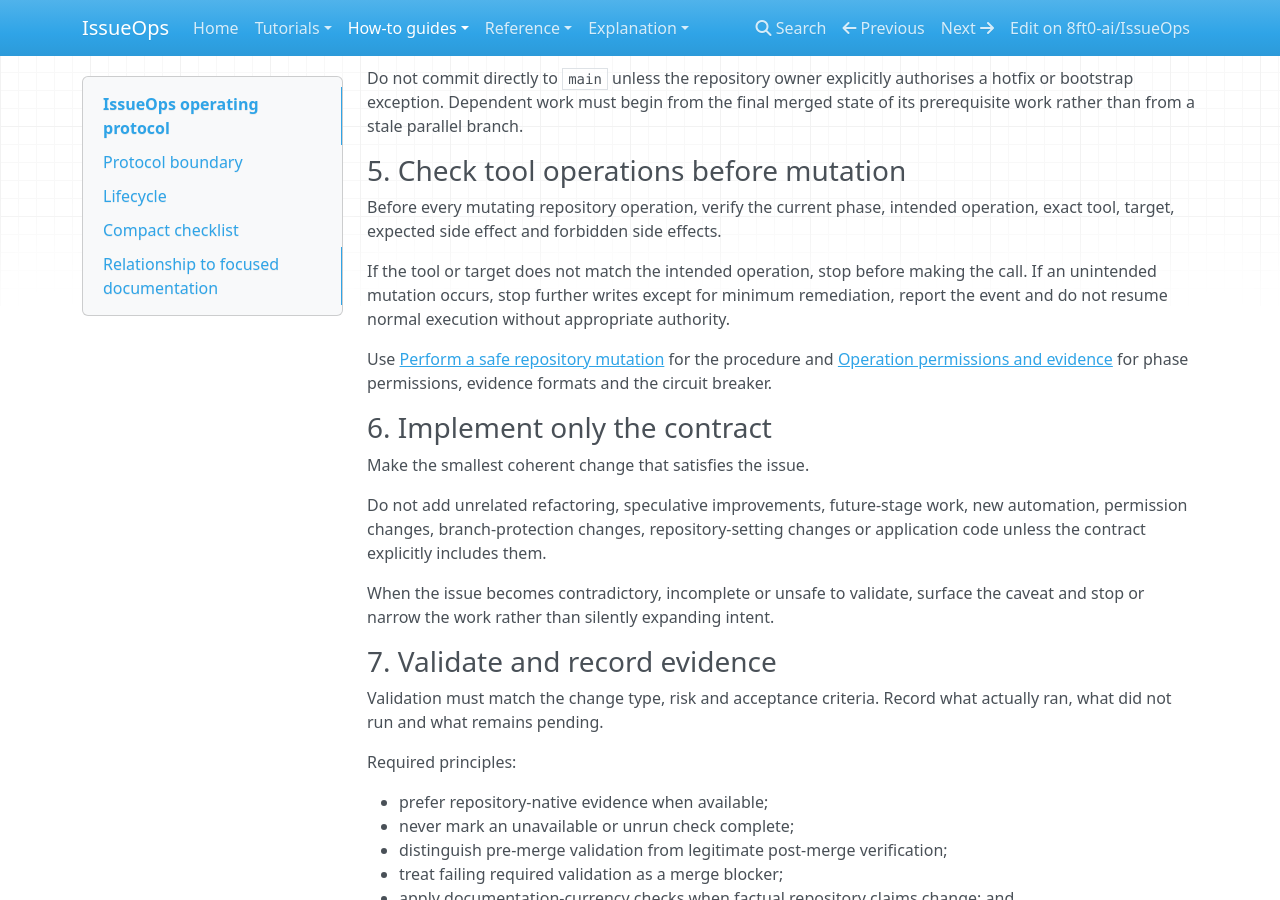
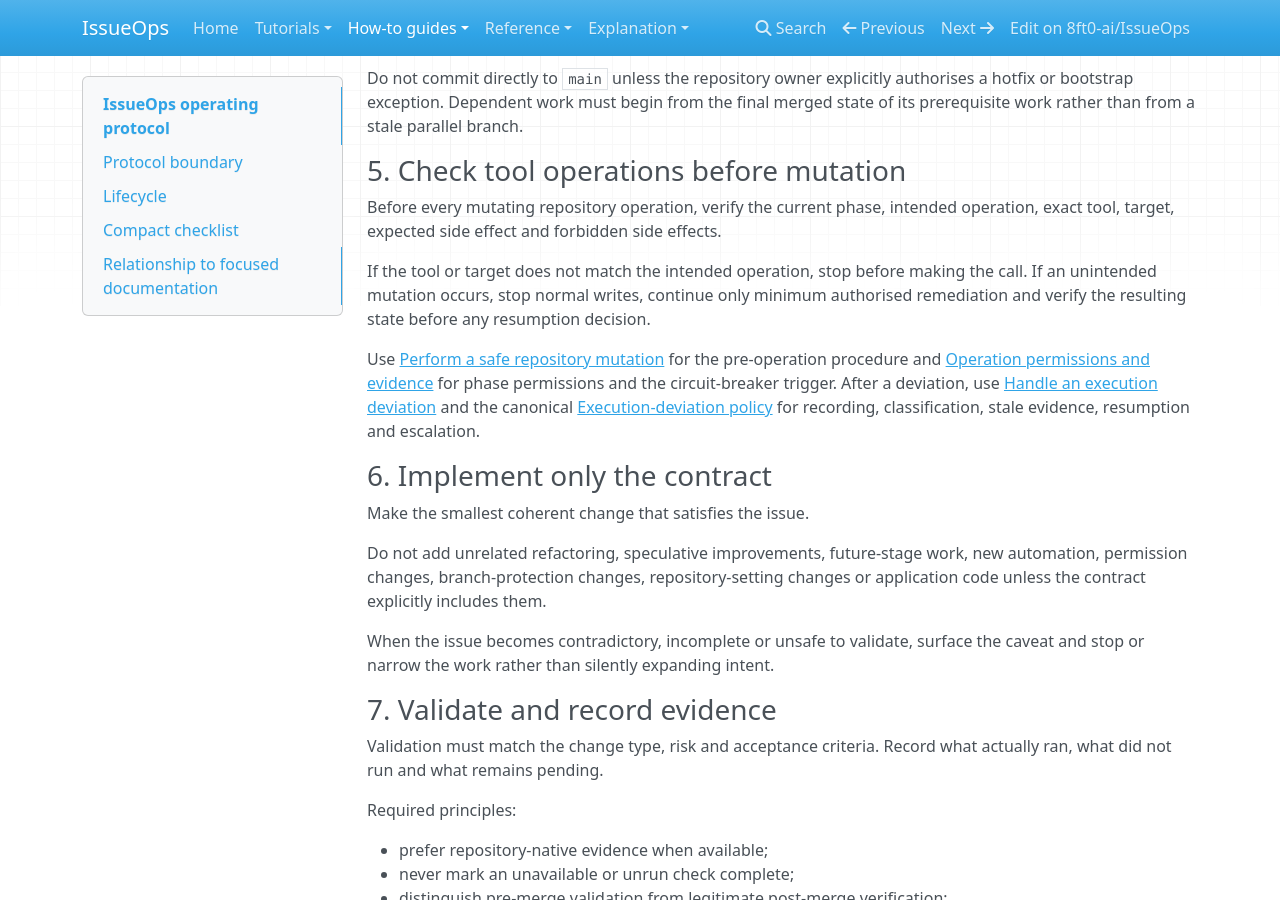
Before and after one commit to 8ft0-ai/IssueOps, an MkDocs documentation site: the page built from docs/issueops-protocol.md, in a window 1280 px wide and 900 px high, scrolled down 1852 px. Built offline with MkDocs 1.6.1, drawn with Linux system fonts in a browser that asks for light colours; nearby versions of some CDN libraries; some of the changed text lies outside the part shown.

Commit message:
Link lifecycle protocol to deviation policy

```diff
--- a/docs/issueops-protocol.md
+++ b/docs/issueops-protocol.md
@@ -79,9 +79,9 @@ Do not commit directly to `main` unless the repository owner explicitly authoris
 
 Before every mutating repository operation, verify the current phase, intended operation, exact tool, target, expected side effect and forbidden side effects.
 
-If the tool or target does not match the intended operation, stop before making the call. If an unintended mutation occurs, stop further writes except for minimum remediation, report the event and do not resume normal execution without appropriate authority.
+If the tool or target does not match the intended operation, stop before making the call. If an unintended mutation occurs, stop normal writes, continue only minimum authorised remediation and verify the resulting state before any resumption decision.
 
-Use [Perform a safe repository mutation](how-to/perform-safe-repository-mutation.md) for the procedure and [Operation permissions and evidence](reference/operation-permissions-and-evidence.md) for phase permissions, evidence formats and the circuit breaker.
+Use [Perform a safe repository mutation](how-to/perform-safe-repository-mutation.md) for the pre-operation procedure and [Operation permissions and evidence](reference/operation-permissions-and-evidence.md) for phase permissions and the circuit-breaker trigger. After a deviation, use [Handle an execution deviation](how-to/handle-execution-deviation.md) and the canonical [Execution-deviation policy](reference/execution-deviation-policy.md) for recording, classification, stale evidence, resumption and escalation.
 
 ### 6. Implement only the contract
 
@@ -176,6 +176,7 @@ Use this lifecycle checklist before requesting final review:
 - [ ] The implementation plan was posted before branch creation.
 - [ ] One issue-scoped feature branch was used.
 - [ ] Safe-operation checks preceded repository mutations.
+- [ ] Any execution deviation was contained, recorded when required, classified and reflected in current evidence before resumption or review.
 - [ ] The implementation stayed inside scope and non-goals.
 - [ ] Changed files were read back.
 - [ ] Validation matched the change type and actually ran as recorded.
```
